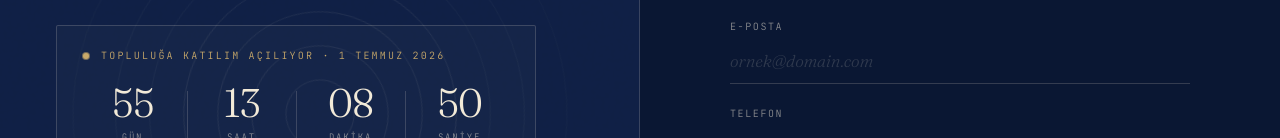
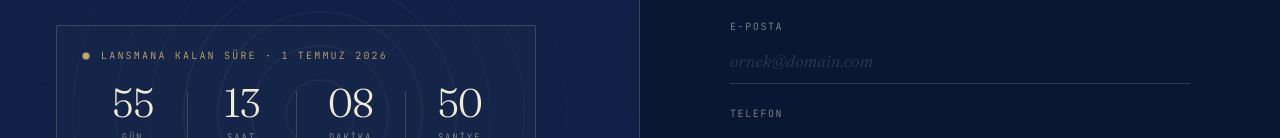
Before and after one commit to ertlion/-woolknot-summit-form, a plain HTML site: page index.html in a window 1280 px wide. Shown: the part 425-563 px from the top of the page. Drawn offline with Linux system fonts and the light colour scheme.

Commit message:
feat: rename countdown label to 'Lansmana Kalan Süre'

```diff
--- a/index.html
+++ b/index.html
@@ -716,7 +716,7 @@
       </p>
 
       <div class="countdown" id="countdown" data-target="2026-07-01T00:00:00+03:00">
-        <div class="countdown-label">Topluluğa Katılım Açılıyor · 1 Temmuz 2026</div>
+        <div class="countdown-label">Lansmana Kalan Süre · 1 Temmuz 2026</div>
         <div class="countdown-grid">
           <div class="countdown-cell">
             <span class="countdown-num" id="cd-days">--</span>
```
